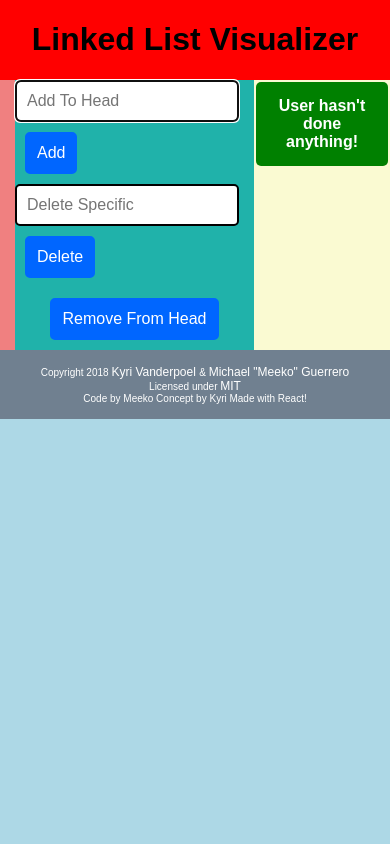
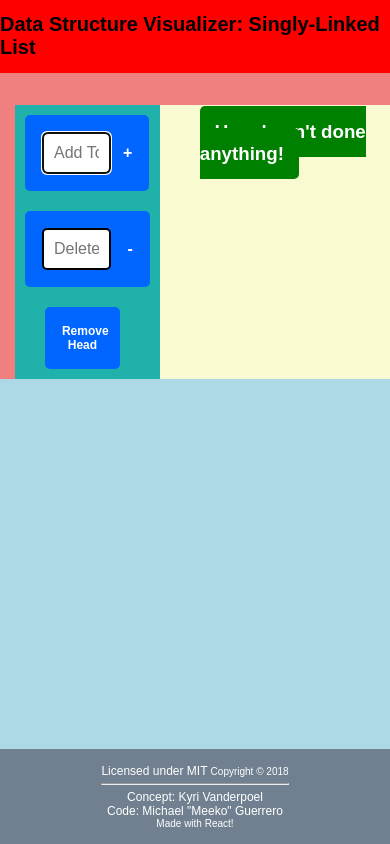
Before and after one commit to micgurro/visual-linkedlist, a React (Create React App) app: page / in a window 390 px wide. Built offline with nearby package versions, Linux system fonts and the light colour scheme.

Commit message:
Mobile Responsive Basic responsive animations added. Organized the table. Changed from table back to list for better visuals.

```diff
--- a/src/Components/Layout.js
+++ b/src/Components/Layout.js
@@ -60,22 +60,22 @@ export default class Layout extends React.Component {
         let items = [];
 
         while (current !== "null") {
-            items.push(<td>{current.value}</td>);
+            items.push(<li>{current.value}</li>);
             current = current.next;
         }
         return (
 
             <div className="linkedListMain">
                 <div className="header">
-                    <h1>Linked List Visualizer</h1>
+                    <h1>Data Structure Visualizer: Singly-Linked List</h1>
 
                 </div>
                 <div className="ui">
                     <form onSubmit={this.addToHead}>
-                        <input ref={(a) => this._inputElement = a}
-                            placeholder="Add To Head">
-                        </input>
-                        <button type="submit">Add</button>
+
+                        <button type="submit"><input ref={(a) => this._inputElement = a}
+                        placeholder="Add To Head">
+                    </input>+</button>
                     </form>
 
                     {/*<!---<form onSubmit={this.find}>
@@ -83,39 +83,36 @@ export default class Layout extends React.Component {
                             placeholder="Highlight Node">
                         </input>
                         <button type="submit">Find</button>
-        </form>--->*/}
+                    </form>--->*/}
 
                     <form onSubmit={this.remove}>
-                        <input ref={(a) => this._inputDelete = a}
-                            placeholder="Delete Specific">
-                        </input>
-                        <button type="submit">Delete</button>
+                        <button type="submit"> <input ref={(a) => this._inputDelete = a}
+                        placeholder="Delete Specific">
+                    </input> -</button>
                     </form>
 
 
 
                     <button id="removeHead" onClick={this.removeFromHead}>
-                        Remove From Head</button>
+                        Remove Head</button>
                 </div>
 
                 <div className="theList" >
-                    <table><tbody>
-                        <tr><th>{list.action}</th>{items}</tr>
-                    </tbody></table>
+
+                        <ul><h3 id="action">{list.action}</h3></ul>{items}
+
                 </div>
 
                 <div className="footer">
                     <footer>
-                        Copyright 2018 <a href="https://github.com/kbougy">Kyri Vanderpoel </a>
-                        & <a href="https://gitbhub.com/micgurro"> Michael "Meeko" Guerrero</a>
-                        <br />
-                        Licensed under <a href="https://opensource.org/licenses/MIT"> MIT </a>
-                        <br />
-                        Code by
-                        Meeko
-                        Concept by
-                        Kyri
+                        <a href="https://opensource.org/licenses/MIT">
+                        Licensed under MIT </a> Copyright &copy; 2018 < hr/>
+                        <a href="https://github.com/kbougy">
+                        Concept: Kyri Vanderpoel </a><br />
+                        <a href="https://gitbhub.com/micgurro">
+                        Code: Michael "Meeko" Guerrero</a><br />
                         Made with React!
+
                 </footer>
                 </div>
             </div>
--- a/src/Components/LinkedList.css
+++ b/src/Components/LinkedList.css
@@ -12,7 +12,7 @@ a{
 a:hover{
     font-weight: bold;
     font-size: 14px;
-    transition: font-size .2s ease-out;
+    transition: font-size .4s ease-out;
 }
 
 .linkedListMain{
@@ -20,7 +20,7 @@ a:hover{
     display: grid;
     grid-template-areas:
     " head head head head head "
-    " . ui main main . "
+    " . ui main . . "
     " footer footer footer footer footer";
 
   }
@@ -29,8 +29,11 @@ a:hover{
     display: grid;
     grid-area: head;
     background-color: red;
-    align-items: center;
-    justify-items: center;
+    align-self: center;
+    justify-self: center;
+    margin-bottom: 2rem;
+
+    transition: font-size .2s ease-in;
 
 }
 
@@ -39,11 +42,14 @@ a:hover{
     background-color: lightseagreen;
     grid-area: ui;
     margin-left: 15px;
-    max-width: 325px;
+    max-width: 300px;
+    max-height: 300px;
 }
 
 .linkedListMain .ui input{
     padding: 10px;
+
+    margin-right: 12px;
     font-size: 16px;
     border: 2px solid #000;
     border-radius: 5px;
@@ -53,67 +59,136 @@ a:hover{
 }
 
 .linkedListMain .ui button {
-    padding: 10px;
-    font-size: 16px;
+    align-self: center;
+    justify-self: center;
+
+    padding: 15px;
     margin: 10px;
     margin-right: 0px;
+
+    border-radius: 5px;
+
     background-color: #0066FF;
+    border: 2px solid #0066FF;
+    font-size: 16px;
+    font-weight: bold;
     color: #FFF;
-    border: 2px solid #0066FF;
-    border-radius: 5px;
-    justify-self: center;
-    align-self: center;
+
     transition: font-size .2s ease-in;
+    transition: width .3s ease-in;
+    transition: background-color .2s ease-in;
 }
 
 #removeHead{
     margin-left: 0px;
+    width: 200px;
+
+    transition: font-size .2s ease-out;
 }
 
 .linkedListMain .ui button:hover{
     background-color: orange;
-    border: 2px solid orange;
+    border: 2px solid lightgoldenrodyellow;
     cursor: pointer;
-    font-size: 20px;
+    font-size: 18px;
     transition: font-size .2s ease-out;
+    transition: background-color .2s ease-out;
 }
 
 .linkedListMain .theList{
     background-color: lightgoldenrodyellow;
     grid-area: main;
+
+
 }
 
-.linkedListMain .theList th{
+
+
+#action{
+    display: inline;
     color: white;
     background-color: green;
     padding: 15px;
     border-radius: 5px;
+    width: auto;
+
+
 }
 
-.linkedListMain .theList td{
+.linkedListMain .theList li{
+    display: inline-block;
     color: #FFF;
     background-color: rgba(0, 0, 0, .5);
     padding: 15px;
-    width: 100px;
-    margin-left: 15px;
+    width: auto;
+    margin: 10px;
     border-radius: 5px;
     list-style: none;
 
-    transition: background-color .2s ease-out;
+    transition: width .2s ease-out;
+
 }
 
-table.theList{
-    padding: 0;
-}
+
 
 .linkedListMain .footer{
     display: grid;
     grid-area: footer;
     align-items: center;
     justify-items: center;
+    position: fixed;
+    right: 0;
+    bottom: 0;
+    left: 0;
+
+    margin-top: 2rem;
+    padding: 15px;
+
     background-color: slategray;
     color: white;
-    padding: 15px;
+
     font-size: 10px;
     text-align: center;
+
 }
+
+
+@media only screen and (max-width: 800px){
+    .linkedListMain .header{
+        font-size: 10px;
+
+        transition: font-size .2s ease-in;
+    }
+}
+
+@media only screen and (max-width: 600px) {
+
+
+
+    .linkedListMain .ui{
+        max-width: 150px;
+        transition: max-width .2s ease-in;
+    }
+
+    .linkedListMain .ui input{
+        width: 45px;
+        transition: width .2s ease-in;
+    }
+
+    .linkedListMain .ui button{
+        margin-right: 10px;
+        transition: width .3s ease-out;
+        transition: margin-right .2s ease-out;
+    }
+
+    #removeHead{
+        width: 75px;
+        font-size: 12px;
+    }
+
+    .linkedListMain .theList th{
+        display: none;
+        transition: display .2s ease-out;
+    }
+
+}
```
Also changed, not shown: 1 other file (tests, documents, lock files or other folders).
